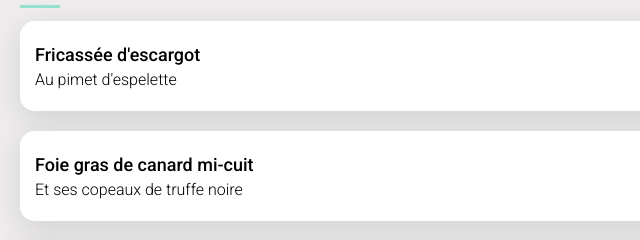
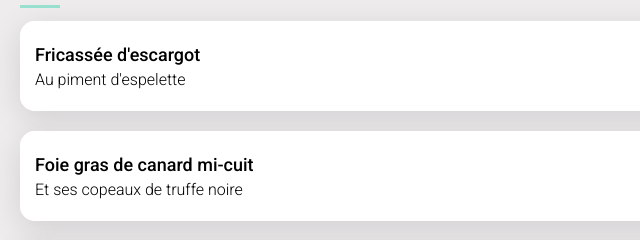
Before and after one commit to borisrose/ohmyfood, a website: page la_palette_du_gout.html in a window 1280 px wide. Shown: the part 368-608 px from the top of the page, 0-640 px from the left. Drawn offline with Linux system fonts and the light colour scheme; a web font is replaced by a local one.

Commit message:
"correction faute d'orthographe"

```diff
--- a/la_palette_du_gout.html
+++ b/la_palette_du_gout.html
@@ -51,7 +51,7 @@
                     <div class="restaurant-box-item rb__delay rb__delay--1">
                         <div class="item-info">
                             <h3>Fricassée d'escargot</h3>
-                            <p>Au pimet d'espelette</p>
+                            <p>Au piment d'espelette</p>
                         </div>
                         <div class="item-price">
                             <span>25€</span>
```
